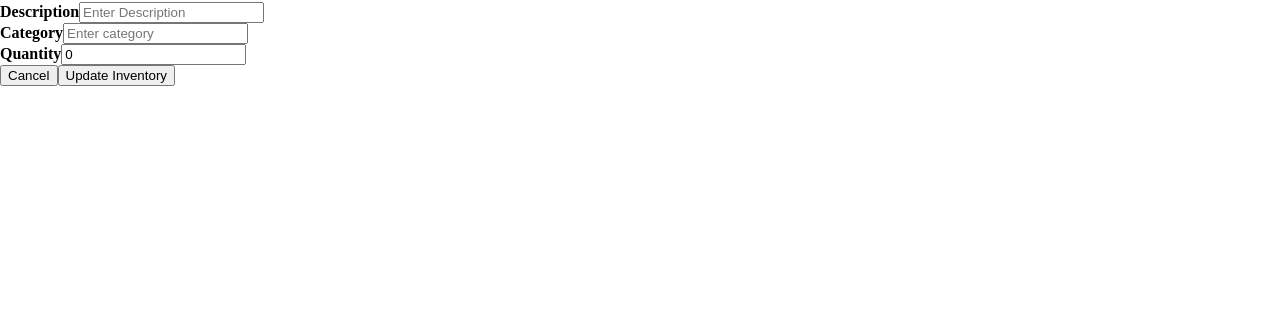
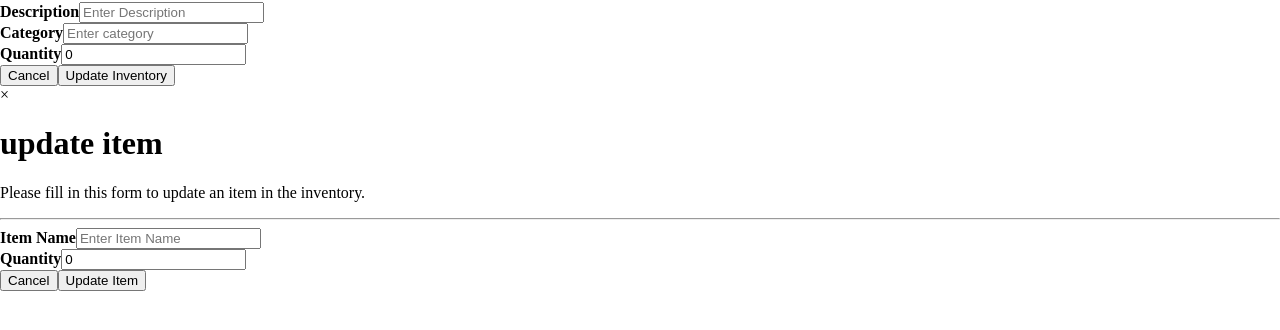
Before and after one commit to petitizere89/project2, an Angular app in the folder angular_grocery/firstthyme/: page /viewinventory in a window 1280 px wide. Shown: the part 270-600 px from the top of the page. Built offline with nearby package versions, Linux system fonts and the light colour scheme; no server answers.

Commit message:
-update items code
-petit update items

```diff
--- a/angular_grocery/firstthyme/src/app/components/inventory/inventory.component.html
+++ b/angular_grocery/firstthyme/src/app/components/inventory/inventory.component.html
@@ -52,8 +52,33 @@
            </div>
 
          </form>
+       </div>
 
-       </div>
+       <!-- START OF UPDATE ITEM -->
+       <div id="id03" class="modal">
+        <span onclick="document.getElementById('id03').style.display='none'" class="close" title="Close Modal">&times;</span>
+       <form id = "createItem" class="modal-content" action="/action_page.php" (ngSubmit)="onSubmit()">
+         <div class="container">
+           <h1>update item</h1>
+           <p>Please fill in this form to update an item in the inventory.</p>
+           <hr>
+           <label id = "itemName" for="itemname"><b>Item Name</b></label>
+           <input type="text" placeholder="Enter Item Name" name="itemname" required [(ngModel)]="itemName"> <br>
+
+           <label for="quantity"><b>Quantity</b></label>
+           <input type="text" placeholder="Enter quantity" name="quantity" required [(ngModel)]="quantity"> <br>
+
+           <div class="clearfix">
+             <button type="button" onclick="document.getElementById('id03').style.display='none'" class="cancelbtn">Cancel</button>
+             <button type="submit" class="updatebtn" value = "Updateinventory">Update Item</button>
+           </div>
+         </div>
+
+       </form>
+
+     </div>
+
+     <!-- END OF UPDATE ITEM -->
 
 </div>
 <!-- (click) = "additem()" -->
--- a/angular_grocery/firstthyme/src/app/components/inventory/inventory.component.ts
+++ b/angular_grocery/firstthyme/src/app/components/inventory/inventory.component.ts
@@ -77,9 +77,27 @@ additem(username: any, itemId: number){
   .subscribe(() => true);
 }
 
+upateItem(itemName: string, quantity: number){
+  return this.httpClient.post<String>("http://localhost:8080/items/updateitem", JSON.stringify({itemName, quantity}),{
+    headers:{
+      'Content-Type': 'application/json',
+    }
+  })
+  .pipe(catchError((e) => {
+    return throwError(e);
+  }))
+  .subscribe(() => true);
+  this.getitems();
+}
+
 
   onSubmit(): void{
-    this.createItem(this.itemName,this.price,this.description, this.category, this.quantity);
+    if((this.price ==0)&&(this.description =='')){
+      this.upateItem( this.itemName,this.quantity );
+    }else{
+      this.createItem(this.itemName,this.price,this.description, this.category, this.quantity);
+
+    }
     this.router.navigateByUrl('/managerhome');
   }
 
```
